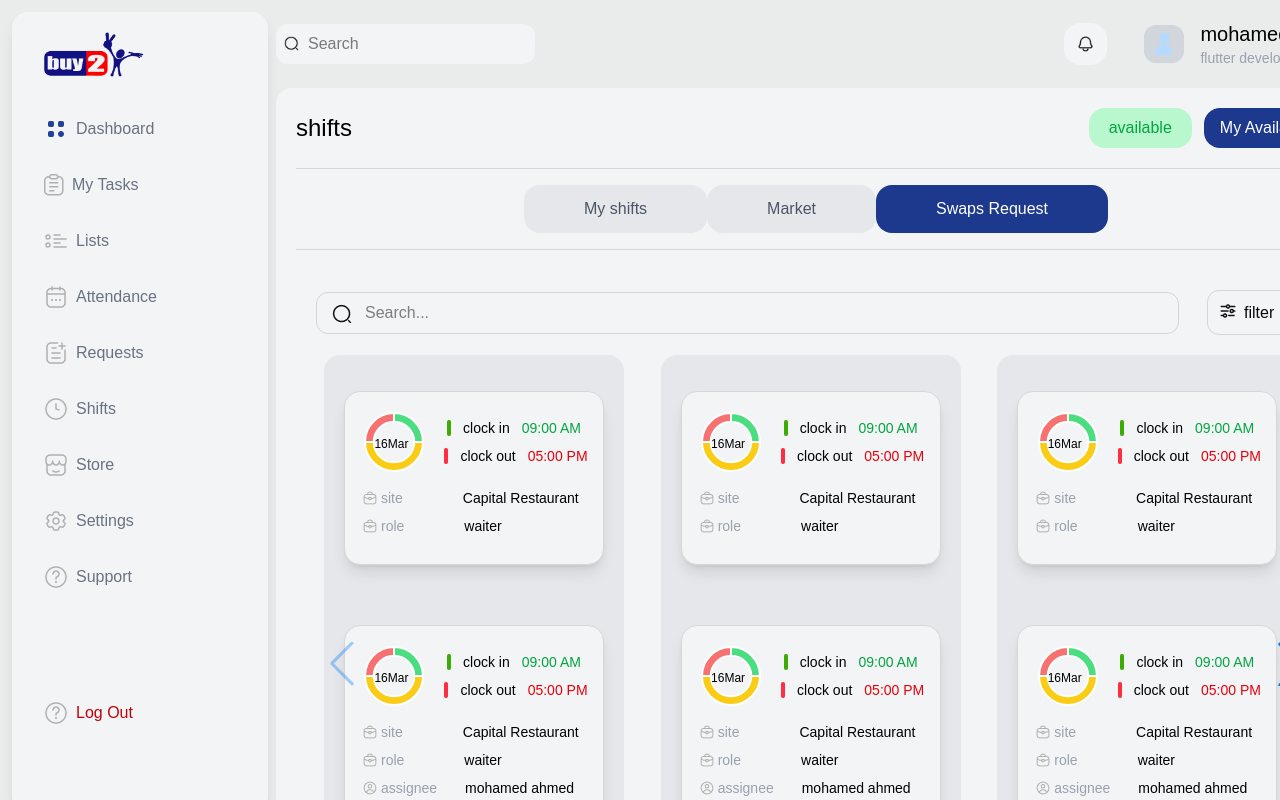
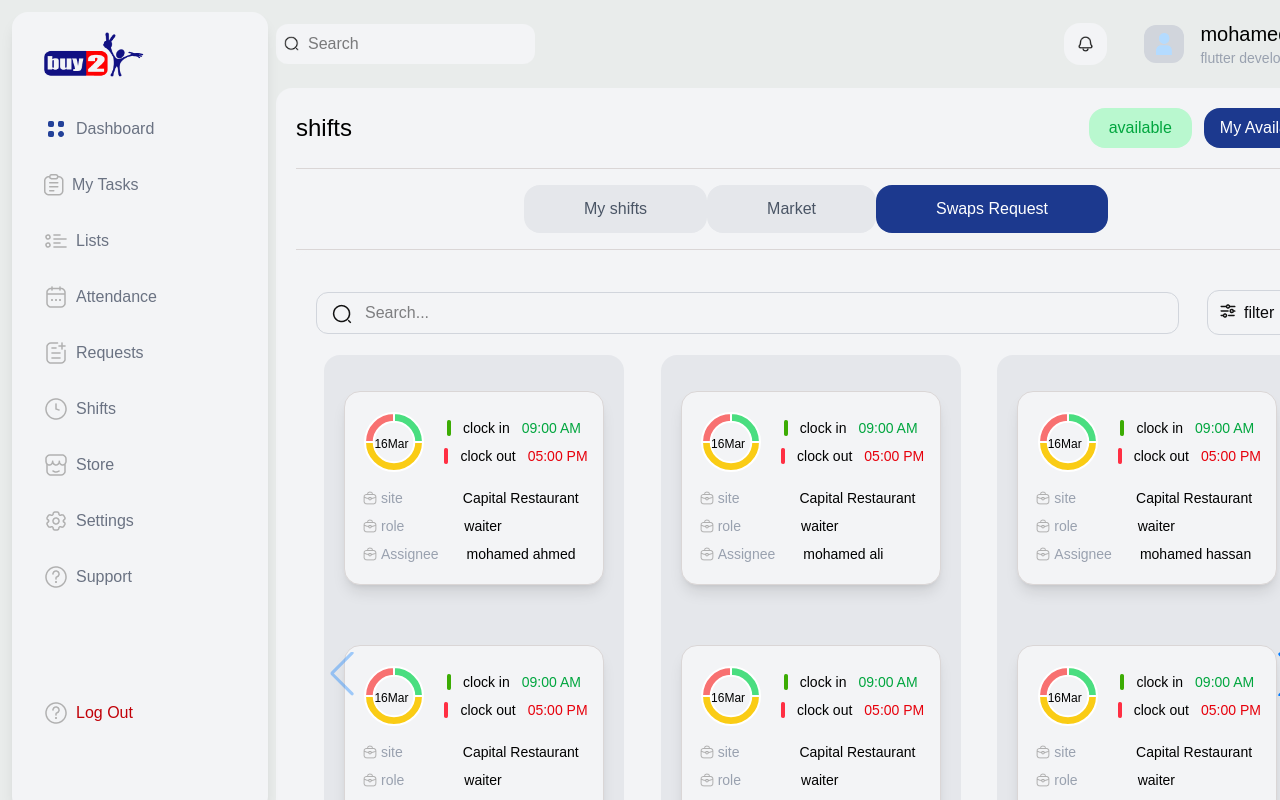
Before and after one commit to mohamedwael56/Team-track, a Next.js app: page /shifts in a window 1280 px wide. Both pictures are taken after a click on the button "Swaps Request". Shown: the top 800 px of the page. Built offline with nearby package versions, Linux system fonts and the light colour scheme.

Commit message:
loop in the swap-shift page to make the code more clean

```diff
--- a/src/app/shifts/swap-shifts.jsx
+++ b/src/app/shifts/swap-shifts.jsx
@@ -13,31 +13,37 @@ function SwapShifts() {
       site:'Capital Restaurant',
       role:'waiter',
       break:'09:00 - 09:15 am',
+      assignee:'mohamed ahmed'
   },{
-    id:1,
+    id:2,
       site:'Capital Restaurant',
       role:'waiter',
       break:'09:00 - 09:15 am',
+      assignee:'mohamed ali'
   },{
-    id:1,
+    id:3,
       site:'Capital Restaurant',
       role:'waiter',
       break:'09:00 - 09:15 am',
+      assignee:'mohamed hassan'
   },{
-    id:1,
+    id:4,
       site:'Capital Restaurant',
       role:'waiter',
       break:'09:00 - 09:15 am',
+      assignee:'mohamed mohamed'
   },{
-    id:1,
+    id:5,
       site:'Capital Restaurant',
       role:'waiter',
       break:'09:00 - 09:15 am',
+      assignee:'mohamed khaled'
   },{
-    id:1,
+    id:6,
       site:'Capital Restaurant',
       role:'waiter',
       break:'09:00 - 09:15 am',
+      assignee:'mohamed samir'
   },]
 
 
@@ -81,7 +87,7 @@ function SwapShifts() {
         icons.map((icon)=>{
           return(
             <>
-             <SwiperSlide>
+             <SwiperSlide key={icon.id}>
         <div className="bg-gray-200 w-75 rounded-2xl p-5 mx-2">
 
             <div className="flex flex-col mb-15 bg-gray-100 rounded-2xl p-3 mt-4 shadow-lg border items-center">
@@ -122,17 +128,21 @@ function SwapShifts() {
                         <img src="/shifts/briefcase.png" alt="" />
                         <p className="text-gray-400">site</p>
                     </div>
-                    <div className="text-black">Capital Restaurant</div>
+                    <div className="text-black">{icon.site}</div>
                  </div>
                  <div className="flex items-start gap-15 ">
                     <div className="flex gap-1 items-center">
                         <img src="/shifts/briefcase.png" alt="" />
                         <p className="text-gray-400">role</p>
                     </div>
-                    <div className="text-black text-start ">waiter</div>
+                    <div className="text-black text-start ">{icon.role}</div>
                  </div>
-                 <div className="flex items-start gap-12">
-
+                 <div className="flex items-start gap-7">
+                   <div className="flex gap-1 items-center">
+                        <img src="/shifts/briefcase.png" alt="" />
+                        <p className="text-gray-400">Assignee</p>
+                    </div>
+                    <div className="text-black text-start  ">{icon.assignee}</div>
                  </div>
                 </div>
 
```
